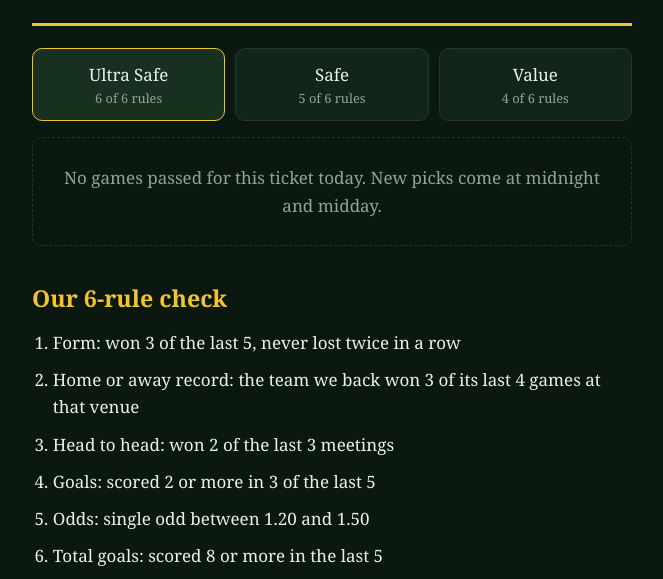
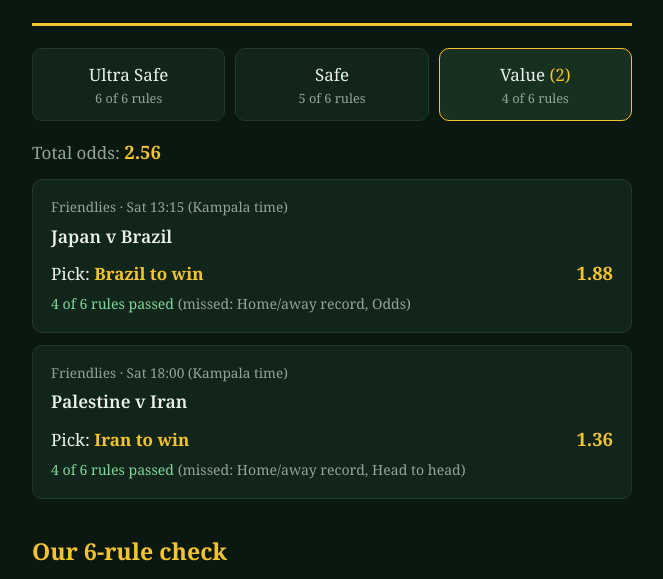
Before and after one commit to muwanguzlelvis97-coder/Slickgames, a plain HTML site: page index.html in a window 1280 px wide. Shown: the part 173-752 px from the top of the page, without its empty margins (308-971 px from the left). Drawn offline with Linux system fonts and the light colour scheme.

Commit message:
Update index.html

```diff
--- a/index.html
+++ b/index.html
@@ -29,6 +29,9 @@ header p{margin:0 auto;color:var(--muted);max-width:30ch}
 .tab[aria-selected="true"]{border-color:var(--gold);background:var(--panel-2)}
 .tab:focus-visible{outline:2px solid var(--gold);outline-offset:2px}
 .empty{border:1px dashed var(--line);border-radius:10px;padding:26px 18px;text-align:center;color:var(--muted)}
+.total{margin:0 0 12px;color:var(--muted)}
+.total b{color:var(--gold);font-size:1.15rem}
+.tab .n{color:var(--gold)}
 .game{background:var(--panel);border:1px solid var(--line);border-radius:10px;padding:16px 18px;margin-bottom:12px}
 .game .meta{color:var(--muted);font-size:.85rem;margin-bottom:4px}
 .game .teams{font-weight:600;font-size:1.1rem}
@@ -63,9 +66,9 @@ footer{text-align:center;color:var(--muted);font-size:.9rem;padding:8px 0 40px}
   </header>
 
   <div class="tabs" role="tablist" aria-label="Ticket types">
-    <button class="tab" role="tab" data-key="ULTRA_SAFE" aria-selected="true">Ultra Safe<small>6 of 6 rules</small></button>
-    <button class="tab" role="tab" data-key="SAFE" aria-selected="false">Safe<small>5 of 6 rules</small></button>
-    <button class="tab" role="tab" data-key="VALUE" aria-selected="false">Value<small>4 of 6 rules</small></button>
+    <button class="tab" role="tab" data-key="ULTRA_SAFE" aria-selected="true">Ultra Safe<span class="n"></span><small>6 of 6 rules</small></button>
+    <button class="tab" role="tab" data-key="SAFE" aria-selected="false">Safe<span class="n"></span><small>5 of 6 rules</small></button>
+    <button class="tab" role="tab" data-key="VALUE" aria-selected="false">Value<span class="n"></span><small>4 of 6 rules</small></button>
   </div>
 
   <div id="picks" aria-live="polite"><div class="empty">Loading today’s picks…</div></div>
@@ -85,7 +88,8 @@ footer{text-align:center;color:var(--muted);font-size:.9rem;padding:8px 0 40px}
     <li>4 of 6 rules: Value (it missed 2 rules)</li>
     <li>Fewer than 4: left out</li>
   </ul>
-  <p class="note">We back the stronger team: the away team in the top 4 against a home team in the bottom 6 (internationals: away team in the FIFA top 10, home team ranked 50 or lower).</p>
+  <p class="note">We back the team our data rates stronger for the match, using recent form, attack, goals and head to head.</p>
+  <p class="note">Trial version: while we test, rules 1, 2, 4 and 6 use recent form and goal averages instead of exact match counts.</p>
 
   <section class="vip">
     <h2>Join VIP</h2>
@@ -117,7 +121,9 @@ footer{text-align:center;color:var(--muted);font-size:.9rem;padding:8px 0 40px}
       box.innerHTML = '<div class="empty">No games passed for this ticket today. New picks come at midnight and midday.</div>';
       return;
     }
-    box.innerHTML = t.games.map(function(g){
+    var totalLine = (t.games.length > 1 && isFinite(Number(t.total_odds)))
+      ? '<div class="total">Total odds: <b>'+esc(Number(t.total_odds).toFixed(2))+'</b></div>' : '';
+    box.innerHTML = totalLine + t.games.map(function(g){
       var missed = (g.failed_rules||[]).map(function(n){return RULE_NAMES[n]||('R'+n);}).join(', ');
       return '<article class="game">'+
         '<div class="meta">'+esc(g.league)+' · '+esc(kickoff(g.time))+' (Kampala time)</div>'+
@@ -137,9 +143,28 @@ footer{text-align:center;color:var(--muted);font-size:.9rem;padding:8px 0 40px}
   });
   fetch('data/games.json?t='+Date.now())
     .then(function(r){ if(!r.ok) throw new Error(r.status); return r.json(); })
-    .then(function(j){ data=j; render(); })
+    .then(function(j){
+      data = j;
+      var today = new Date(Date.now() + 3 * 3600 * 1000).toISOString().slice(0,10);
+      var order = ['ULTRA_SAFE','SAFE','VALUE'];
+      if (data.date === today && data.tickets){
+        for (var i=0;i<order.length;i++){
+          var tk = data.tickets[order[i]];
+          if (tk && tk.games && tk.games.length){ current = order[i]; break; }
+        }
+      }
+      tabs.forEach(function(x){
+        var k = x.getAttribute('data-key');
+        var tt = data.date === today && data.tickets && data.tickets[k];
+        var c = tt && tt.games ? tt.games.length : 0;
+        var n = x.querySelector('.n');
+        if (n) n.textContent = c ? ' (' + c + ')' : '';
+        x.setAttribute('aria-selected', k===current ? 'true':'false');
+      });
+      render();
+    })
     .catch(function(){ failed=true; render(); });
 })();
 </script>
 </body>
-</html>
+    </html>
```
